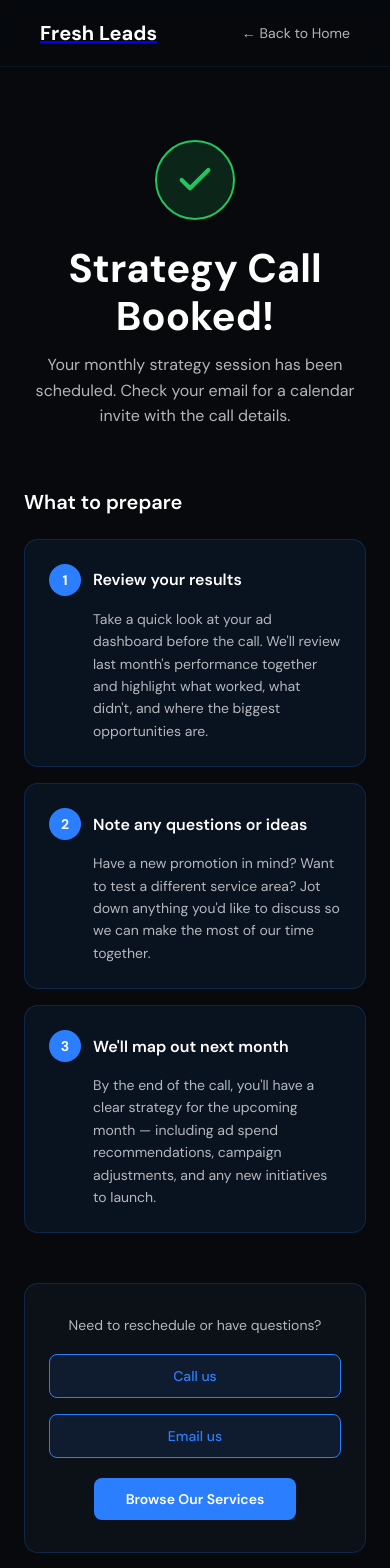
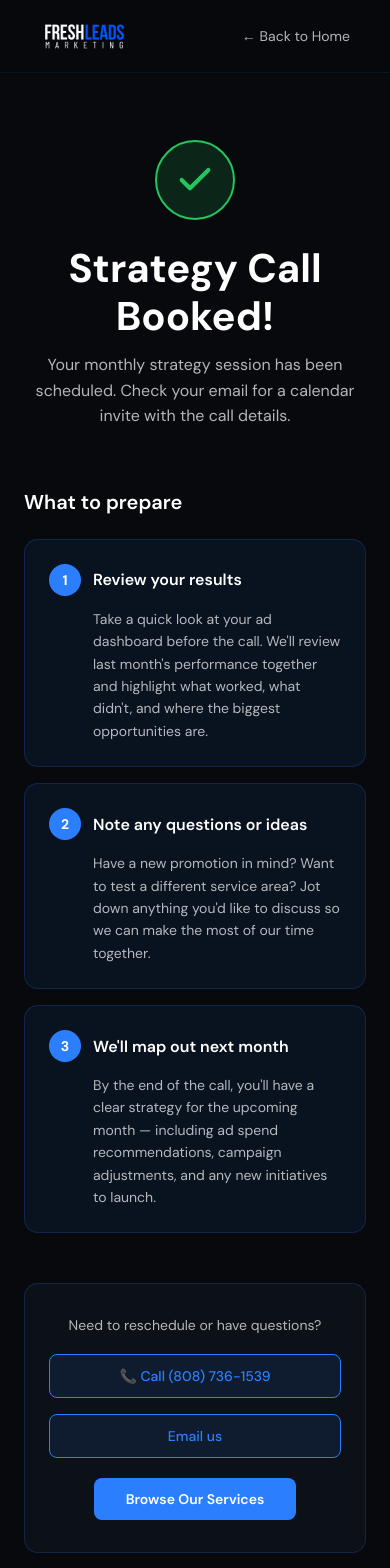
Before and after one commit to Fresh-Leads-Marketing/fresh-leads-website, a Next.js app: page /booking-confirmed/strategy in a window 390 px wide. Shown: the top 1568 px of the page. Built offline with nearby package versions, Linux system fonts and the light colour scheme.

Commit message:
Fix strategy page: add logo image and phone number

```diff
--- a/app/booking-confirmed/strategy/page.js
+++ b/app/booking-confirmed/strategy/page.js
@@ -51,10 +51,8 @@ function FI({ children, delay = 0 }) {
 // Logo component
 function Logo() {
   return (
-    <Link href="/" className="logo-link">
-      <div style={{ fontSize: "20px", fontWeight: "700", color: "#fff" }}>
-        Fresh Leads
-      </div>
+    <Link href="/">
+      <img src="/logo.png" alt="Fresh Leads Marketing" style={{ height: 32, width: "auto", display: "block" }} />
     </Link>
   );
 }
@@ -303,7 +301,7 @@ export default function StrategyCallBooked() {
               }}
             >
               <a
-                href="tel:+1-000-000-0000"
+                href="tel:808-736-1539"
                 style={{
                   display: "inline-block",
                   padding: "12px 24px",
@@ -326,10 +324,10 @@ export default function StrategyCallBooked() {
                   e.target.style.color = B;
                 }}
               >
-                Call us
+                📞 Call (808) 736-1539
               </a>
               <a
-                href="mailto:support@freshleadsmarketing.com"
+                href="mailto:info@freshleadsmarketing.com"
                 style={{
                   display: "inline-block",
                   padding: "12px 24px",
```
